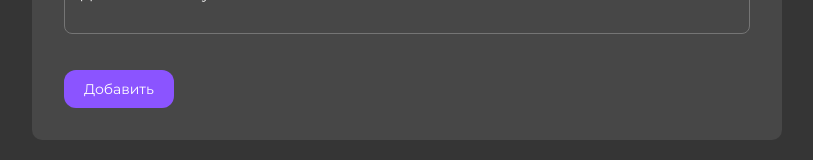
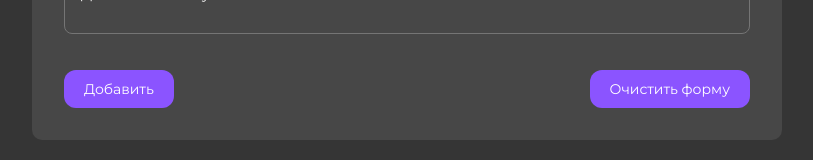
Before and after one commit to SPodgainova/Design-system, a React (Vite) app: page / in a window 1280 px wide. Shown: the part 511-671 px from the top of the page, without its empty margins (233-1046 px from the left). Built offline with nearby package versions, Linux system fonts and the light colour scheme.

Commit message:
feat/reset form btn

```diff
--- a/src/components/Button/Button.tsx
+++ b/src/components/Button/Button.tsx
@@ -8,7 +8,13 @@ import styles from "./styles.module.scss";
 import type { IButtonProps } from "./type";
 
 const Button = memo(
-  ({ children, onClick, variant, className }: IButtonProps) => {
+  ({
+    children,
+    onClick,
+    variant,
+    className,
+    type = "button",
+  }: IButtonProps) => {
     const buttonClass = cl(
       styles.button,
       {
@@ -19,7 +25,7 @@ const Button = memo(
     );
 
     return (
-      <button className={buttonClass} onClick={onClick}>
+      <button type={type} className={buttonClass} onClick={onClick}>
         {variant === "clear" && <ClearIcon />}
         {children}
       </button>
--- a/src/components/Button/type.ts
+++ b/src/components/Button/type.ts
@@ -5,4 +5,5 @@ export interface IButtonProps {
   onClick?: () => void;
   children?: ReactNode;
   className?: string;
+  type?: "submit" | "button"
 }
--- a/src/components/Form/Form.tsx
+++ b/src/components/Form/Form.tsx
@@ -133,7 +133,12 @@ export const Form = () => {
           />
         )}
       />
-      <Button variant="submit">Добавить</Button>
+      <div className={styles.btnWrapper}>
+        <Button variant="submit" type="submit">
+          Добавить
+        </Button>
+        <Button variant="submit" onClick={reset}>Очистить форму</Button>
+      </div>
     </form>
   );
 };
--- a/src/components/Form/styles.module.scss
+++ b/src/components/Form/styles.module.scss
@@ -29,3 +29,8 @@
   gap: 32px;
   inline-size: 100%;
 }
+
+.btnWrapper {
+  display: flex;
+  justify-content: space-between;
+}
```
